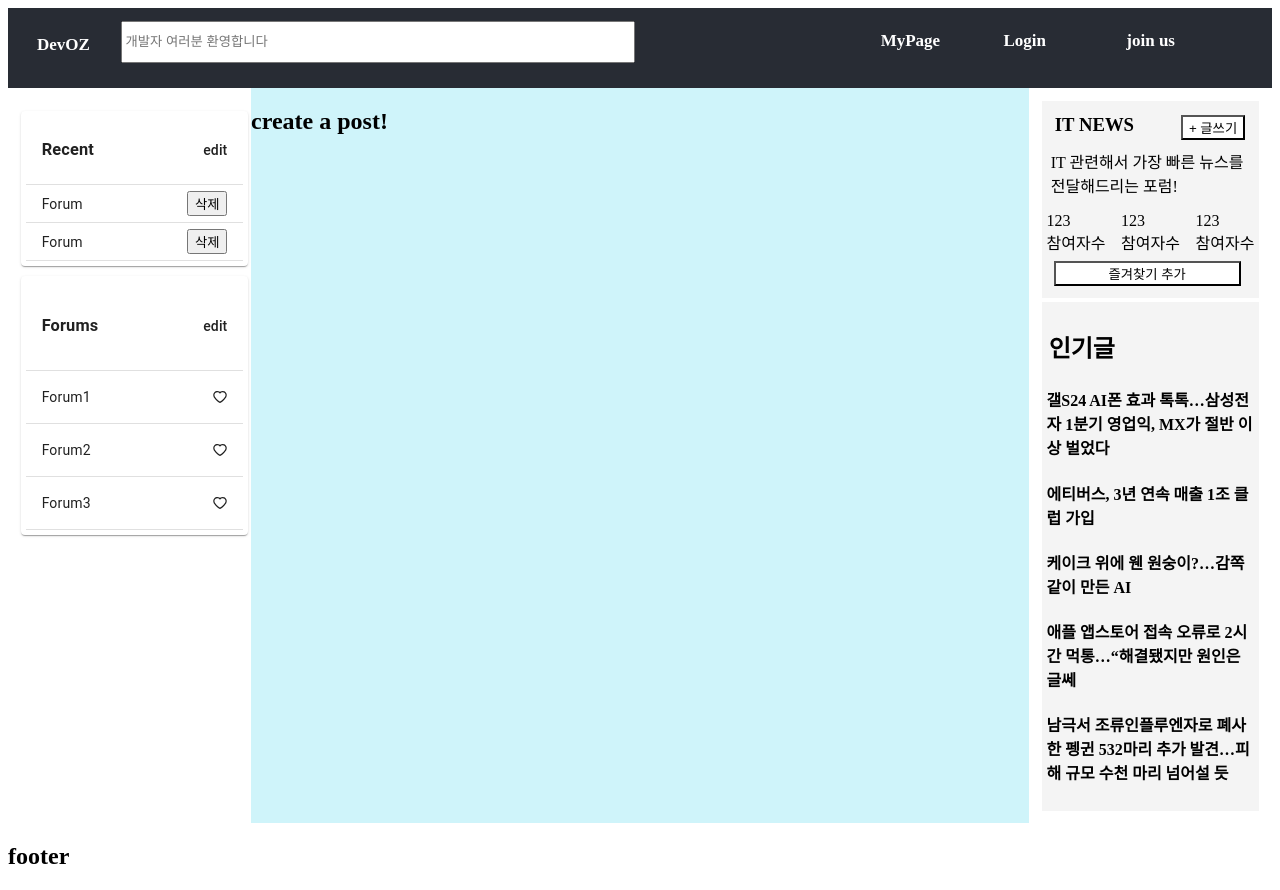
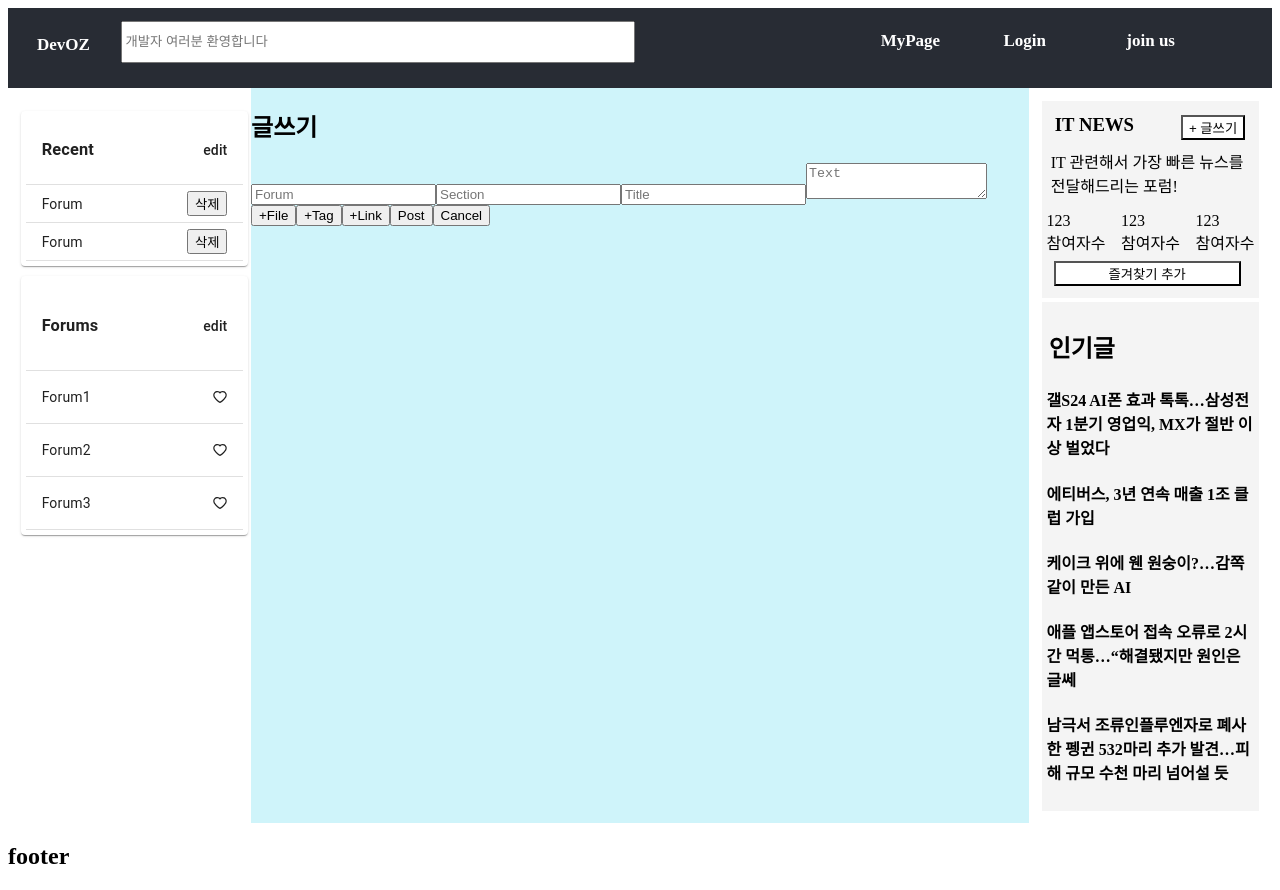
Before and after one commit to haley10309/Multi_main_Project, a React (Create React App) app: page /Posting in a window 1280 px wide. Built offline with nearby package versions, Linux system fonts and the light colour scheme.

Commit message:
Post.jsx 작성

```diff
--- a/src/route/Post.jsx
+++ b/src/route/Post.jsx
@@ -1,10 +1,63 @@
-import React from 'react';
+import React, { useState } from 'react';
 import './Post.scss';
+import { FilePopupPost, TagPopupPost, LinkPopupPost } from './PostPopup';
 
 const Post = () => {
+    //상태 변수 설정
+    const [forum, setForum] = useState('');
+    const [section, setSection] = useState('');
+    const [title, setTitle] = useState('');
+    const [text, setText] = useState('');
+    const [file, setFile] = useState([]); //배열 설정
+    const [tag, setTag] = useState([]); //배열 설정
+    const [link, setLink] = useState([]); //배열 설정
+    const [popupFile, setPopupFile] = useState(false); //팝업 설정(닫힌 값, True가 호출되면 팝업 열림)
+    const [popupTag, setPopupTag] = useState(false); //팝업 설정(닫힌 값, True가 호출되면 팝업 열림)
+    const [popupLink, setPopupLink] = useState(false); //팝업 설정(닫힌 값, True가 호출되면 팝업 열림)
+
+    // 글 작성 완료 시 실행되는 함수
+    const handleSubmit = () => {
+    };
+
+    // 글 작성 취소 시 실행되는 함수
+    const handleCancel = () => {
+        setForum('');
+        setSection('');
+        setTitle('');
+        setText('');
+        setFile([]);
+        setTag([]);
+        setLink([]);
+    };
+
     return (
         <div className='post_body'>
-            <h2>create a post!</h2>
+            <h2>글쓰기</h2>
+            <form onSubmit={handleSubmit}> {/* form(데이터 입력 받기), onSubmit(폼 제출시 실행) */}
+                <input type="text" placeholder="Forum" value={forum} onChange={e => setForum(e.target.value)} />
+                <input type="text" placeholder="Section" value={section} onChange={e => setSection(e.target.value)} />
+                <input type="text" placeholder="Title" value={title} onChange={e => setTitle(e.target.value)} />
+                <textarea placeholder="Text" value={text} onChange={e => setText(e.target.value)} />
+                {/* 파일, 태그, 링크 입력 필드(팝업 시)*/}
+                <button type="button" onClick={() => setPopupFile(true)}>+File</button>
+                <button type="button" onClick={() => setPopupTag(true)}>+Tag</button>
+                <button type="button" onClick={() => setPopupLink(true)}>+Link</button>
+                <button type="submit">Post</button>
+                <button type="button" onClick={handleCancel}>Cancel</button>
+            </form>
+
+            {/* 파일 추가 팝업 */}
+            {popupFile && (
+                <FilePopupPost onClose={() => setPopupFile(false)} />
+            )}
+            {/* 태그 추가 팝업 */}
+            {popupTag && (
+                <TagPopupPost onClose={() => setPopupTag(false)} />
+            )}
+            {/* 링크 추가 팝업 */}
+            {popupLink && (
+                <LinkPopupPost onClose={() => setPopupLink(false)} />
+            )}
         </div>
     );
 };
```
